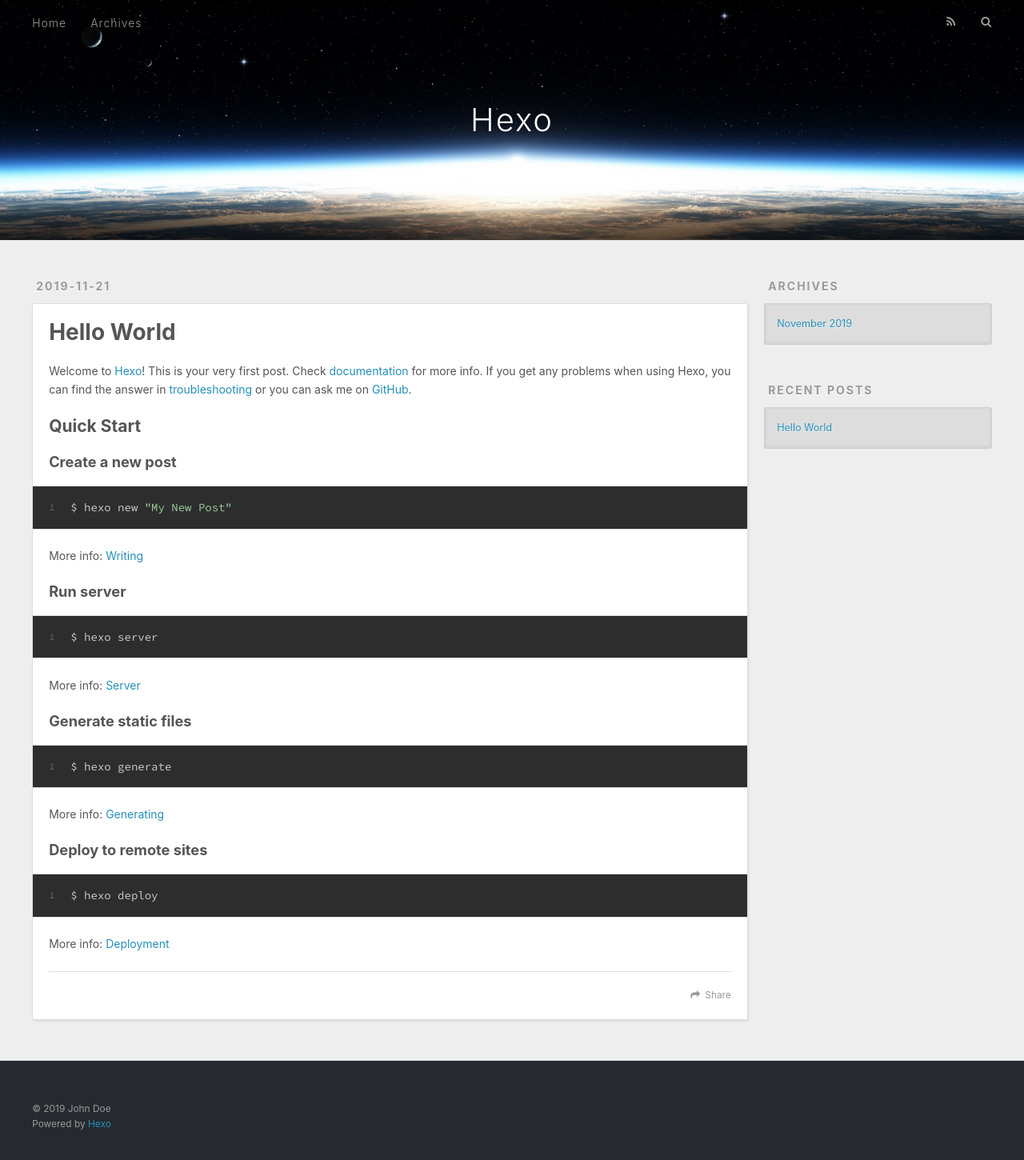
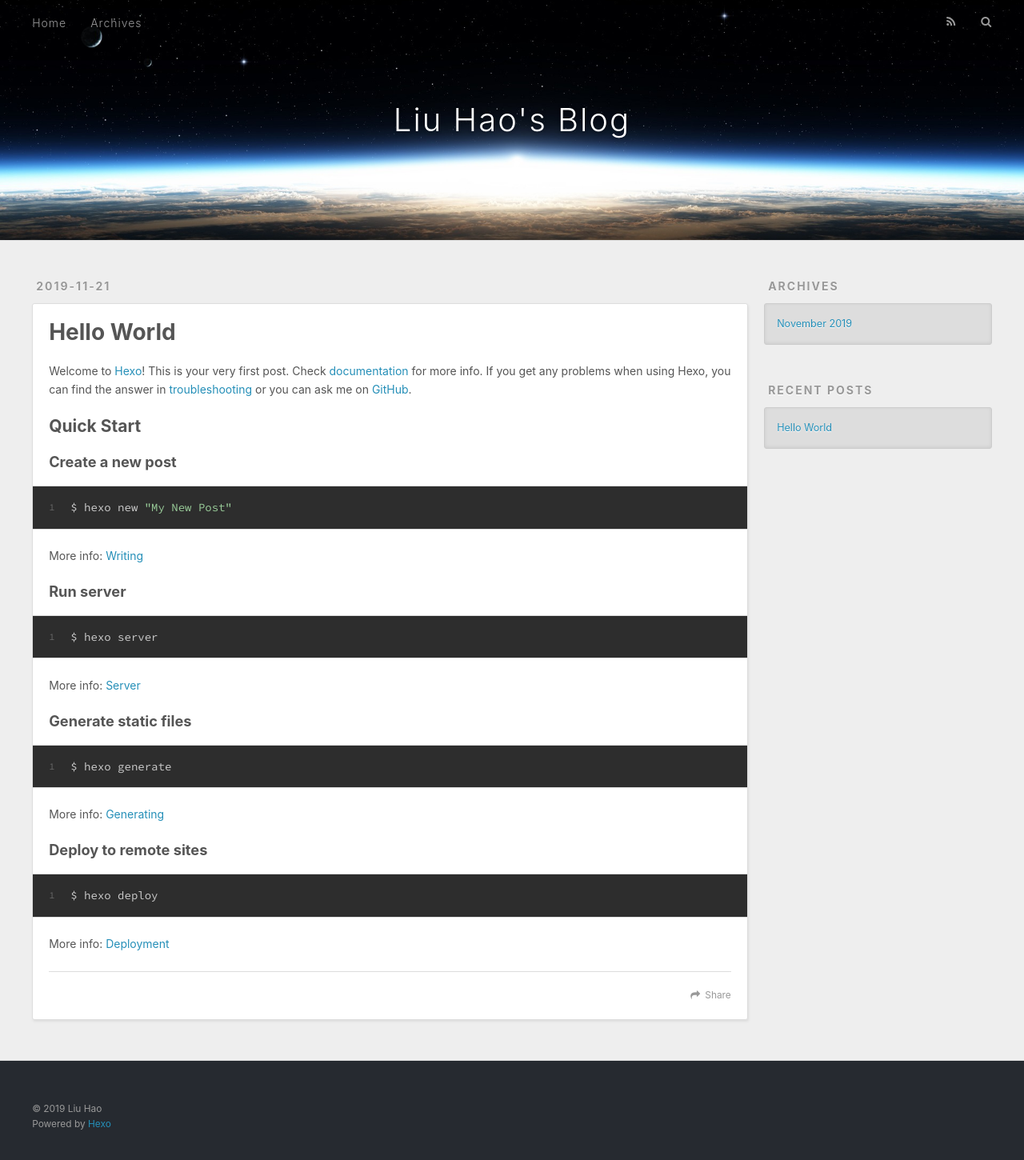
Before and after one commit to lh943668032/lh943668032.github.io, a plain HTML site: page index.html in a window 1280 px wide. Shown: the whole page at 80% size. Drawn offline with nearby package versions, Linux system fonts and the light colour scheme.

Commit message:
Site updated: 2019-11-21 16:37:58

```diff
--- a/index.html
+++ b/index.html
@@ -5,16 +5,16 @@
 
 
 
-  <title>Hexo</title>
+  <title>Liu Hao&#39;s Blog</title>
   <meta name="viewport" content="width=device-width, initial-scale=1, maximum-scale=1">
   <meta property="og:type" content="website">
-<meta property="og:title" content="Hexo">
+<meta property="og:title" content="Liu Hao&#39;s Blog">
 <meta property="og:url" content="http:&#x2F;&#x2F;yoursite.com&#x2F;index.html">
-<meta property="og:site_name" content="Hexo">
+<meta property="og:site_name" content="Liu Hao&#39;s Blog">
 <meta property="og:locale" content="en">
 <meta name="twitter:card" content="summary">
 
-    <link rel="alternate" href="/atom.xml" title="Hexo" type="application/atom+xml">
+    <link rel="alternate" href="/atom.xml" title="Liu Hao&#39;s Blog" type="application/atom+xml">
 
 
     <link rel="icon" href="/favicon.png">
@@ -33,7 +33,7 @@
   <div id="header-outer" class="outer">
     <div id="header-title" class="inner">
       <h1 id="logo-wrap">
-        <a href="/" id="logo">Hexo</a>
+        <a href="/" id="logo">Liu Hao&#39;s Blog</a>
       </h1>
 
     </div>
@@ -100,7 +100,7 @@
 
     </div>
     <footer class="article-footer">
-      <a data-url="http://yoursite.com/2019/11/21/hello-world/" data-id="ck38gkt870000v4umhldlaugu" class="article-share-link">Share</a>
+      <a data-url="http://yoursite.com/2019/11/21/hello-world/" data-id="ck38gqorr0000woum9g1hc6ed" class="article-share-link">Share</a>
 
 
     </footer>
@@ -156,7 +156,7 @@
 
   <div class="outer">
     <div id="footer-info" class="inner">
-      &copy; 2019 John Doe<br>
+      &copy; 2019 Liu Hao<br>
       Powered by <a href="http://hexo.io/" target="_blank">Hexo</a>
     </div>
   </div>
```
Also changed, not shown: 2019/11/21/hello-world/index.html (+6 -6 lines), archives/2019/11/index.html (+6 -6 lines), archives/2019/index.html (+6 -6 lines), archives/index.html (+6 -6 lines).
